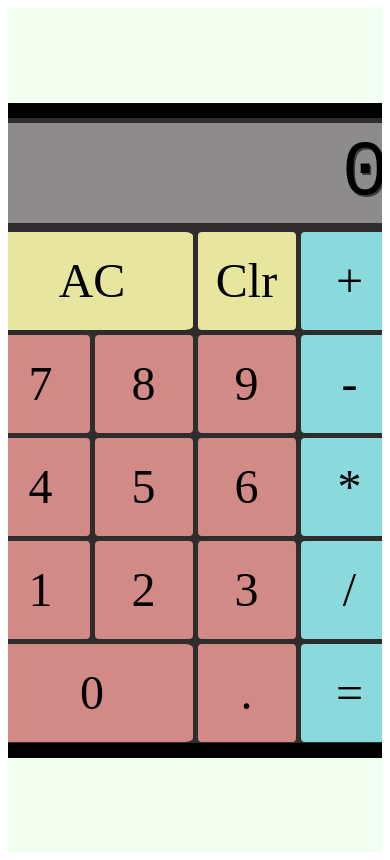
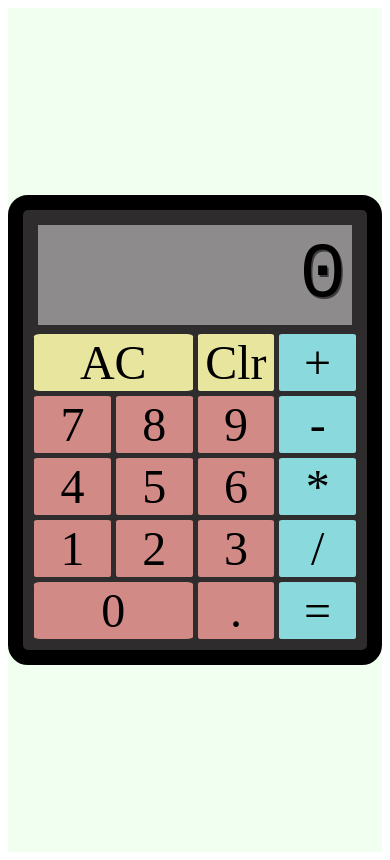
Before and after one commit to Akal-Murugan/Calculator, a plain HTML site: page index.html in a window 390 px wide. Drawn offline with Linux system fonts and the light colour scheme.

Commit message:
Responsiveness added

```diff
--- a/style.css
+++ b/style.css
@@ -4,24 +4,26 @@ html {
 }
 #calc {
     display: flex;
-    min-block-size: 95vh;
     justify-content: center;
-    align-content: center;
     align-items: center;
-    block-size: 100vh;
-    overflow: hidden;
+    min-height: 100vh;
     background-color: honeydew;
 }
 
 #container {
+    max-width: 500px;
+    width: 90%;
+    margin: 0 auto;
     background-color: rgb(46, 44, 44);
     border: 15px solid black;
     border-radius: 20px;
     display: grid;
-    grid-template-columns: repeat(4, 100px);
-    grid-template-rows: minmax(100px, auto) repeat(5, 100px);
+    grid-template-columns: repeat(4, 1fr);
+    grid-template-rows: minmax(100px, auto) repeat(5, 1fr);
     gap: 3px;
+    padding: 10px;
 }
+
 #display {
     grid-column: 1 / -1;
     background-color: #8d8b8b;
```
